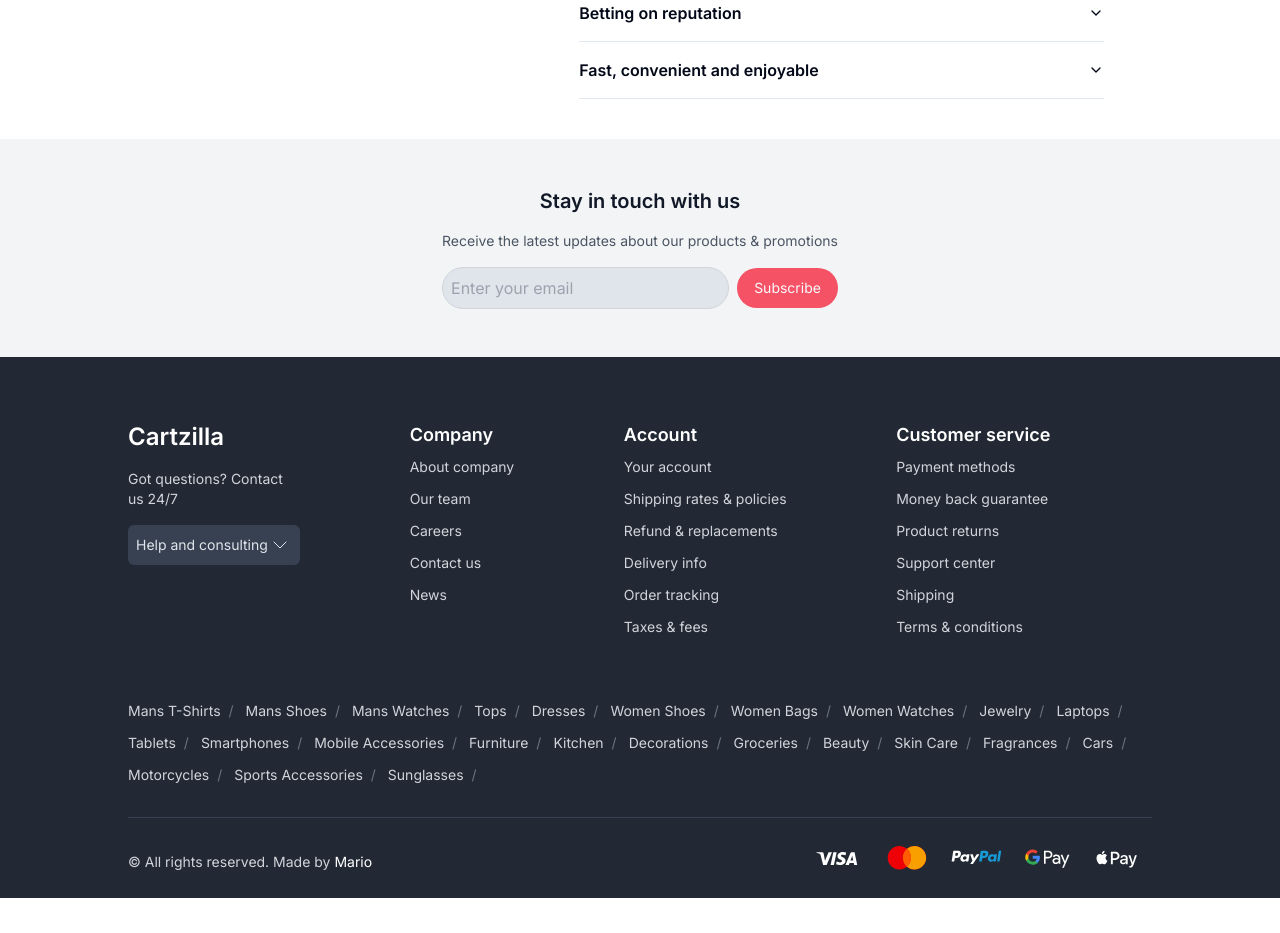
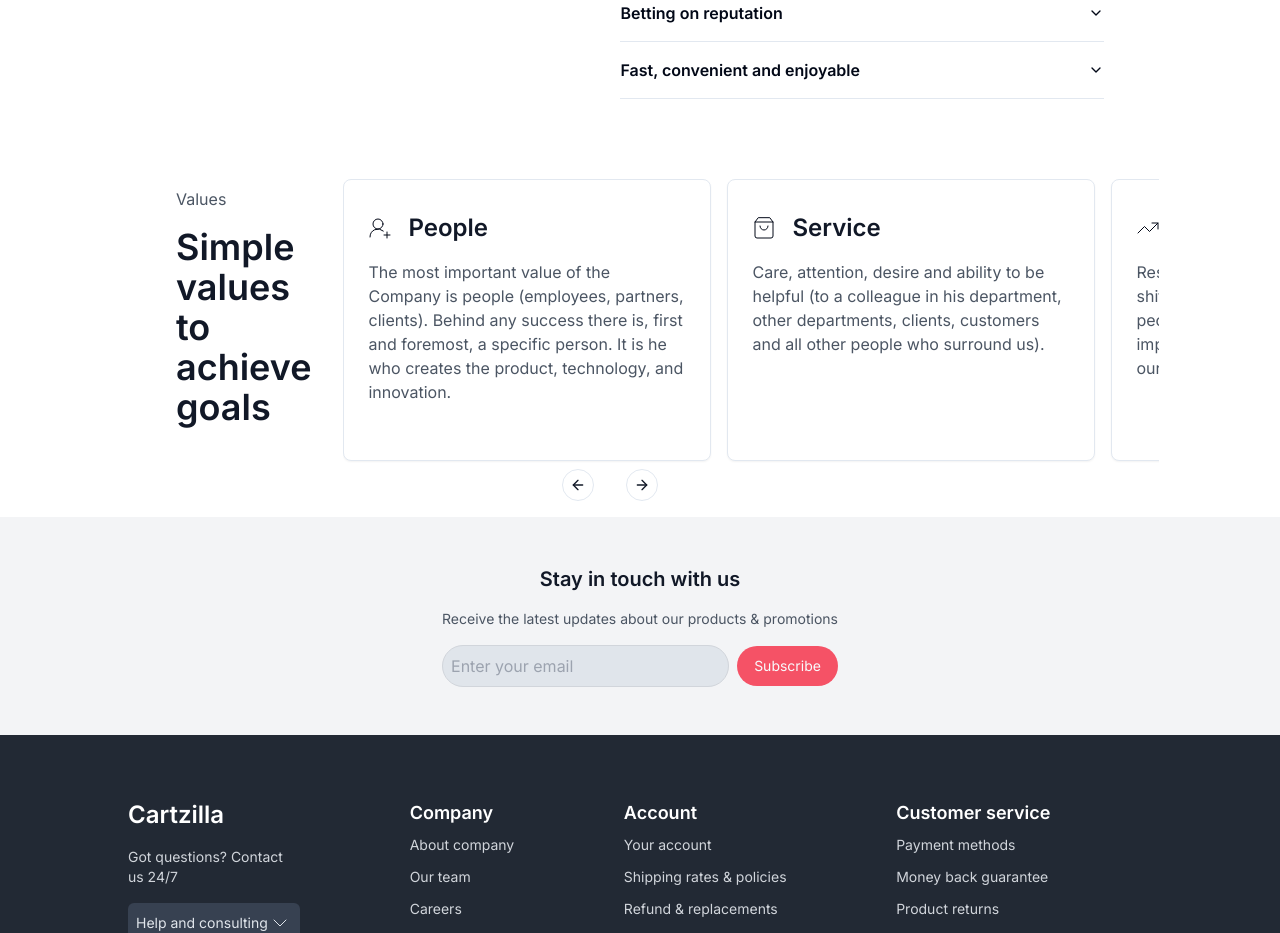
Before and after one commit to rikimario/Cartzilla-NextJs, a Next.js app: page /about in a window 1280 px wide. Shown: the part 1780-2713 px from the top of the page. Before the commit the page ends 2678 px from the top, so only its background shows below. Built offline with nearby package versions, Linux system fonts and the light colour scheme.

Commit message:
add about values section

```diff
--- a/src/app/about/AboutPrinciples.tsx
+++ b/src/app/about/AboutPrinciples.tsx
@@ -10,7 +10,7 @@ import React from "react";
 export default function AboutPrinciples() {
   return (
     <div className="md:flex md:gap-8 md:px-10 xl:px-20 md:py-6">
-      <div className="px-4 md:px-0 md:w-2/3 md:h-1/2">
+      <div className="px-4 md:px-0 md:w-4/5 md:h-2/3">
         <Image
           className="rounded-xl h-full w-full object-cover"
           src="/delivery.jpg"
--- /dev/null
+++ b/src/app/about/AboutValues.tsx
@@ -0,0 +1,189 @@
+import { Card, CardContent } from "@/components/ui/card";
+import {
+  Carousel,
+  CarouselContent,
+  CarouselItem,
+  CarouselNext,
+  CarouselPrevious,
+} from "@/components/ui/carousel";
+import {
+  Leaf,
+  Rocket,
+  ShoppingBag,
+  Star,
+  TrendingUp,
+  UserRoundPlus,
+} from "lucide-react";
+import React from "react";
+
+export default function AboutValues() {
+  return (
+    <div className="md:flex md:px-10 xl:px-20 overflow-hidden">
+      <div className="px-4 md:px-0 pt-8 w-full">
+        <p className="px-4 pt-4 text-gray-600 dark:text-gray-300">Values</p>
+        <h1 className="text-3xl md:text-4xl font-semibold text-gray-900 dark:text-white p-4">
+          Simple values to achieve goals
+        </h1>
+      </div>
+      <div className="pb-4">
+        <Carousel
+          opts={{
+            align: "start",
+            loop: true,
+          }}
+          className="relative p-4 md:w-[21rem] lg:w-[35rem] xl:w-[53rem] 2xl:w-[76rem]"
+        >
+          <CarouselContent>
+            <CarouselItem className="py-6 max-w-96">
+              <Card className="min-h-full">
+                <CardContent>
+                  <div className="py-6">
+                    <div className="flex gap-4 p-2 items-center">
+                      <UserRoundPlus
+                        className="h-6 w-6 dark:text-white"
+                        strokeWidth={1}
+                      />
+                      <h1 className="text-2xl font-semibold text-gray-900">
+                        People
+                      </h1>
+                    </div>
+                    <p className="text-gray-600 dark:text-gray-300 p-2">
+                      The most important value of the Company is people
+                      (employees, partners, clients). Behind any success there
+                      is, first and foremost, a specific person. It is he who
+                      creates the product, technology, and innovation.
+                    </p>
+                  </div>
+                </CardContent>
+              </Card>
+            </CarouselItem>
+
+            <CarouselItem className="py-6 max-w-96">
+              <Card className="min-h-full">
+                <CardContent>
+                  <div className="py-6">
+                    <div className="flex gap-4 p-2 items-center">
+                      <ShoppingBag
+                        className="h-6 w-6 dark:text-white"
+                        strokeWidth={1}
+                      />
+                      <h1 className="text-2xl font-semibold text-gray-900">
+                        Service
+                      </h1>
+                    </div>
+                    <p className="text-gray-600 dark:text-gray-300 p-2">
+                      Care, attention, desire and ability to be helpful (to a
+                      colleague in his department, other departments, clients,
+                      customers and all other people who surround us).
+                    </p>
+                  </div>
+                </CardContent>
+              </Card>
+            </CarouselItem>
+
+            <CarouselItem className="py-6 max-w-96">
+              <Card className="min-h-full">
+                <CardContent>
+                  <div className="py-6">
+                    <div className="flex gap-4 p-2 items-center">
+                      <TrendingUp
+                        className="h-6 w-6 dark:text-white"
+                        strokeWidth={1}
+                      />
+                      <h1 className="text-2xl font-semibold text-gray-900">
+                        Responsibility
+                      </h1>
+                    </div>
+                    <p className="text-gray-600 dark:text-gray-300 p-2">
+                      Responsibility is our key quality. We don't shift it to
+                      external circumstances or other people. If we see
+                      something that could be improved, we don't just criticize,
+                      but offer our own options.
+                    </p>
+                  </div>
+                </CardContent>
+              </Card>
+            </CarouselItem>
+
+            <CarouselItem className="py-6 max-w-96">
+              <Card className="min-h-full">
+                <CardContent>
+                  <div className="py-6">
+                    <div className="flex gap-4 p-2 items-center">
+                      <Rocket
+                        className="h-6 w-6 dark:text-white"
+                        strokeWidth={1}
+                      />
+                      <h1 className="text-2xl font-semibold text-gray-900">
+                        Innovation
+                      </h1>
+                    </div>
+                    <p className="text-gray-600 dark:text-gray-300 p-2">
+                      We foster a culture of continuous improvement and
+                      innovation. Embracing change and staying ahead of the
+                      curve are essential for our success. We encourage creative
+                      thinking, experimentation, and the pursuit of new ideas.
+                    </p>
+                  </div>
+                </CardContent>
+              </Card>
+            </CarouselItem>
+
+            <CarouselItem className="py-6 max-w-96">
+              <Card className="min-h-full">
+                <CardContent>
+                  <div className="py-6">
+                    <div className="flex gap-4 p-2 items-center">
+                      <Star
+                        className="h-6 w-6 dark:text-white"
+                        strokeWidth={1}
+                      />
+                      <h1 className="text-2xl font-semibold text-gray-900">
+                        Leadership
+                      </h1>
+                    </div>
+                    <p className="text-gray-600 dark:text-gray-300 p-2">
+                      Cartzilla people are young, ambitious and energetic
+                      individuals. With identified leadership qualities, with a
+                      desire to be the best at what they do.
+                    </p>
+                  </div>
+                </CardContent>
+              </Card>
+            </CarouselItem>
+
+            <CarouselItem className="py-6 max-w-96">
+              <Card className="min-h-full">
+                <CardContent>
+                  <div className="py-6">
+                    <div className="flex gap-4 p-2 items-center">
+                      <Leaf
+                        className="h-6 w-6 dark:text-white"
+                        strokeWidth={1}
+                      />
+                      <h1 className="text-2xl font-semibold text-gray-900">
+                        Sustainability
+                      </h1>
+                    </div>
+                    <p className="text-gray-600 dark:text-gray-300 p-2">
+                      We are committed to minimizing our environmental impact
+                      and promoting sustainable practices. From responsible
+                      sourcing to eco-friendly packaging, we aim to make a
+                      positive contribution to the well-being of our planet.
+                    </p>
+                  </div>
+                </CardContent>
+              </Card>
+            </CarouselItem>
+          </CarouselContent>
+          {/* <div className="absolute top-2 right-16 md:left-[-20px] md:bottom-[-120px]"> */}
+          <div className="absolute text-gray-900 dark:text-white bottom-4 left-1/2 md:left-1/3 lg:1/2">
+            <CarouselPrevious className="dark:bg-[#181D25]" />
+            <CarouselNext className="dark:bg-[#181D25]" />
+          </div>
+          {/* </div> */}
+        </Carousel>
+      </div>
+    </div>
+  );
+}
--- a/src/app/about/page.tsx
+++ b/src/app/about/page.tsx
@@ -5,6 +5,7 @@ import Link from "next/link";
 import React from "react";
 import AboutMission from "./AboutMission";
 import AboutPrinciples from "./AboutPrinciples";
+import AboutValues from "./AboutValues";
 
 export default function About() {
   return (
@@ -84,6 +85,7 @@ export default function About() {
 
       <AboutMission />
       <AboutPrinciples />
+      <AboutValues />
     </div>
   );
 }
```
